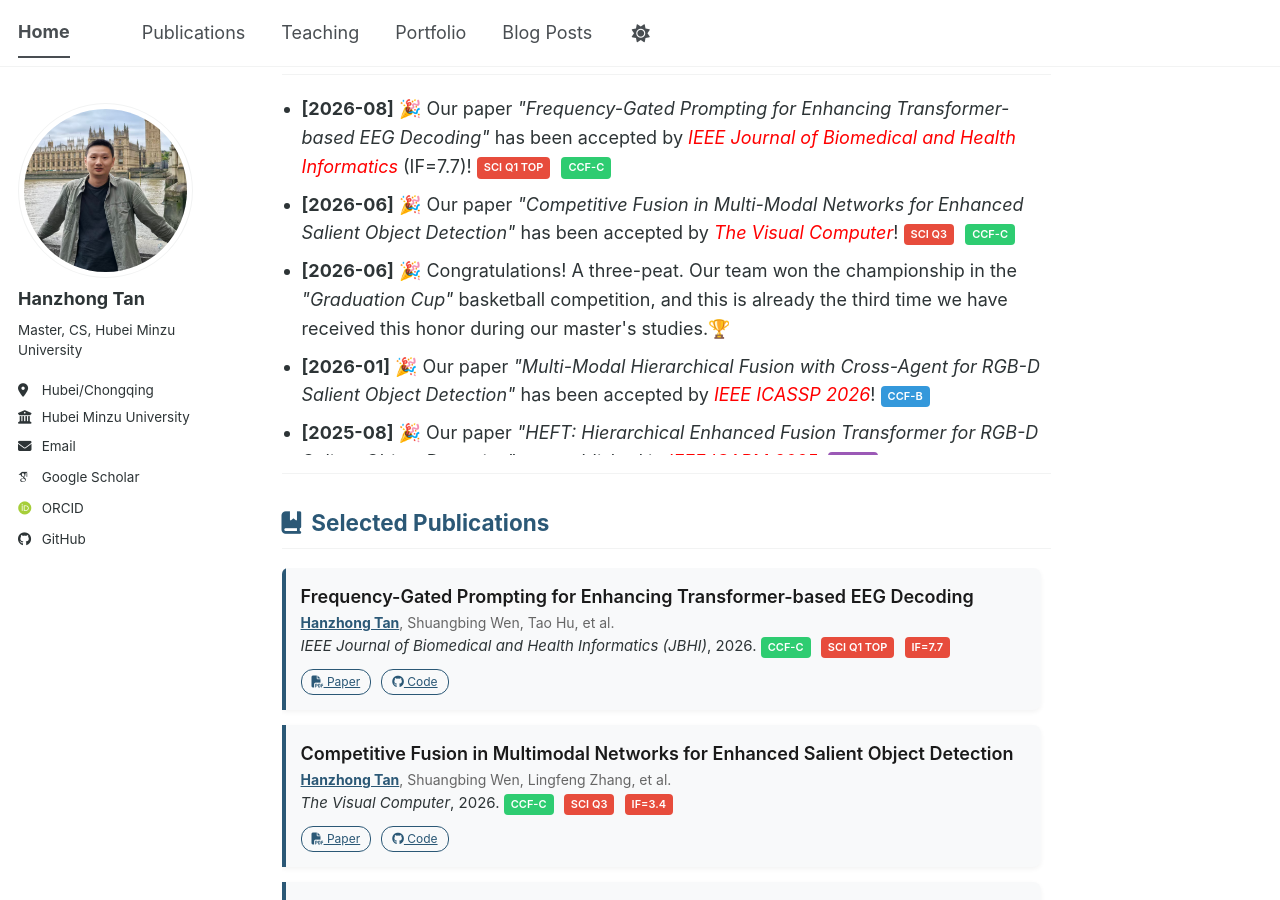
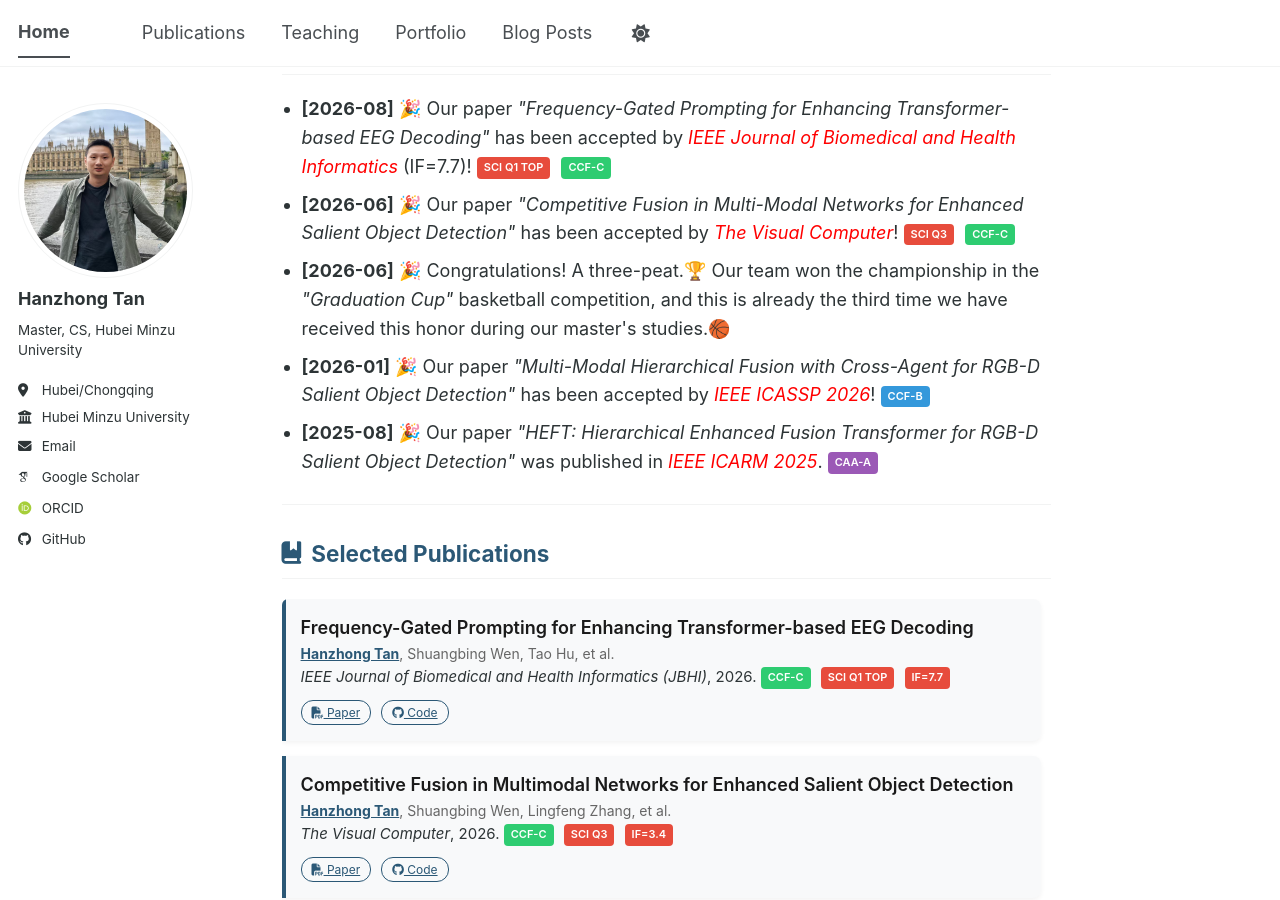
Before and after one commit to liangjiaxiaoqi/liangjiaxiaoqi.github.io, a Jekyll site: the page built from _pages/about.md, in a window 1280 px wide and 900 px high, scrolled down 532 px. Built offline with Jekyll 4.4.1, drawn with Linux system fonts in a browser that asks for light colours; some web fonts are replaced; a script bundle is joined from its source files by our own code; library files that are not in the unit come from our copies; a style sheet for code colours, icons or effects is not loaded.

Commit message:
Update about.md

```diff
--- a/_pages/about.md
+++ b/_pages/about.md
@@ -290,11 +290,11 @@
 <h2 class="section-title"><i class="fa-solid fa-newspaper"></i> News</h2>
 
 <!-- News 滚动容器 180px-->
-<div class="scrollable-container" style="max-height: 360px;">
+<div class="scrollable-container" style="max-height: 400px;">
   <ul style="padding-left: 20px; margin: 0;">
     <li><b>[2026-08]</b> 🎉 Our paper <em>"Frequency-Gated Prompting for Enhancing Transformer-based EEG Decoding"</em> has been accepted by <em><font color="red">IEEE Journal of Biomedical and Health Informatics</font></em> (IF=7.7)! <span class="badge badge-red">SCI Q1 TOP</span> <span class="badge badge-green">CCF-C</span></li>
     <li style="margin-top: 8px;"><b>[2026-06]</b> 🎉 Our paper <em>"Competitive Fusion in Multi-Modal Networks for Enhanced Salient Object Detection"</em> has been accepted by <em><font color="red">The Visual Computer</font></em>! <span class="badge badge-red">SCI Q3</span> <span class="badge badge-green">CCF-C</span></li>
-    <li style="margin-top: 8px;"><b>[2026-06]</b> 🎉 Congratulations! A three-peat. Our team won the championship in the <em>"Graduation Cup"</em> basketball competition, and this is already the third time we have received this honor during our master's studies.🏆</li>
+    <li style="margin-top: 8px;"><b>[2026-06]</b> 🎉 Congratulations! A three-peat.🏆 Our team won the championship in the <em>"Graduation Cup"</em> basketball competition, and this is already the third time we have received this honor during our master's studies.🏀</li>
     <li style="margin-top: 8px;"><b>[2026-01]</b> 🎉 Our paper <em>"Multi-Modal Hierarchical Fusion with Cross-Agent for RGB-D Salient Object Detection"</em> has been accepted by <em><font color="red">IEEE ICASSP 2026</font></em>! <span class="badge badge-blue">CCF-B</span></li>
     <li style="margin-top: 8px;"><b>[2025-08]</b> 🎉 Our paper <em>"HEFT: Hierarchical Enhanced Fusion Transformer for RGB-D Salient Object Detection"</em> was published in <em><font color="red">IEEE ICARM 2025</font></em>. <span class="badge badge-purple">CAA-A</span></li>
   </ul>
```
